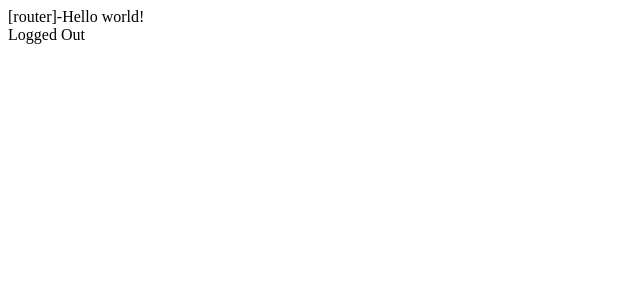
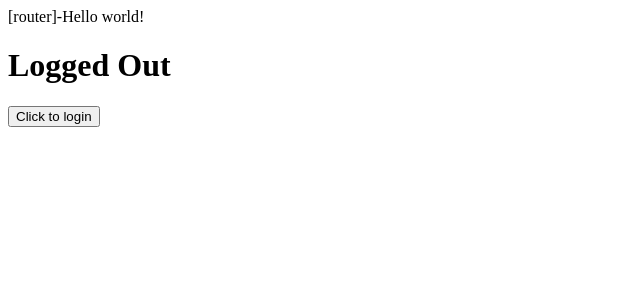
Before and after one commit to yongseok/nuber-eats-frontend, a React (Create React App) app: page / in a window 1280 px wide. Shown: the top 300 px of the page, without its empty margins (0-640 px from the left). Built offline with nearby package versions, Linux system fonts and the light colour scheme.

Commit message:
Reactive variables (로컬 저장소 변수) https://www.apollographql.com/docs/react/local-state/reactive-variables

```diff
--- a/src/App.tsx
+++ b/src/App.tsx
@@ -1,18 +1,21 @@
 import React from 'react';
 import { LoggedOutRouter } from './routers/logged-out-router';
 import { gql, useQuery } from '@apollo/client';
+import { LoggedInRouter } from './routers/logged-in-router';
 
 const IS_LOGGED_IN = gql`
-query isInCart {
-  isInCart @client
-}
-`
+  query isLoggedInLalala {
+    isLoggedIn @client
+  }
+`;
 
 function App() {
-  const { data } = useQuery(IS_LOGGED_IN);
-  console.log('🚀 | file: App.tsx:13 | data:', data);
+  const {
+    data: { isLoggedIn },
+  } = useQuery(IS_LOGGED_IN);
+  console.log('🚀 | file: App.tsx:13 | data:', isLoggedIn);
 
-  return <LoggedOutRouter />;
+  return isLoggedIn? <LoggedInRouter /> : <LoggedOutRouter />;
 }
 
 export default App;
--- a/src/apollo.ts
+++ b/src/apollo.ts
@@ -1,4 +1,6 @@
-import { ApolloClient, InMemoryCache } from '@apollo/client';
+import { ApolloClient, InMemoryCache, makeVar } from '@apollo/client';
+
+export const isLoggedInVar = makeVar(false);
 
 export const client = new ApolloClient({
   uri: 'http://localhost:4000/graphql',
@@ -6,9 +8,9 @@
     typePolicies: {
       Query: {
         fields: {
-          isInCart: {
+          isLoggedIn: {
             read() {
-              return false;
+              return isLoggedInVar();
             },
           },
         },
--- a/src/routers/logged-in-router.tsx
+++ b/src/routers/logged-in-router.tsx
@@ -1,3 +1,15 @@
 import React from 'react';
+import { isLoggedInVar } from '../apollo';
 
-export const LoggedInRouter = () => <span>Logged In</span>;
+export const LoggedInRouter = () => {
+  const onClick = () => {
+    isLoggedInVar(false);
+  };
+
+  return (
+    <div>
+      <h1>Logged In</h1>
+      <button onClick={onClick}>Click to logout</button>
+    </div>
+  )
+}
--- a/src/routers/logged-out-router.tsx
+++ b/src/routers/logged-out-router.tsx
@@ -1,3 +1,15 @@
 import React from 'react';
+import { isLoggedInVar } from '../apollo';
 
-export const LoggedOutRouter = () => <span>Logged Out</span>;
+export const LoggedOutRouter = () => {
+  const onClick = () => {
+    isLoggedInVar(true);
+  };
+
+  return (
+    <div>
+      <h1>Logged Out</h1>
+      <button onClick={onClick}>Click to login</button>
+    </div>
+  )
+}
```
